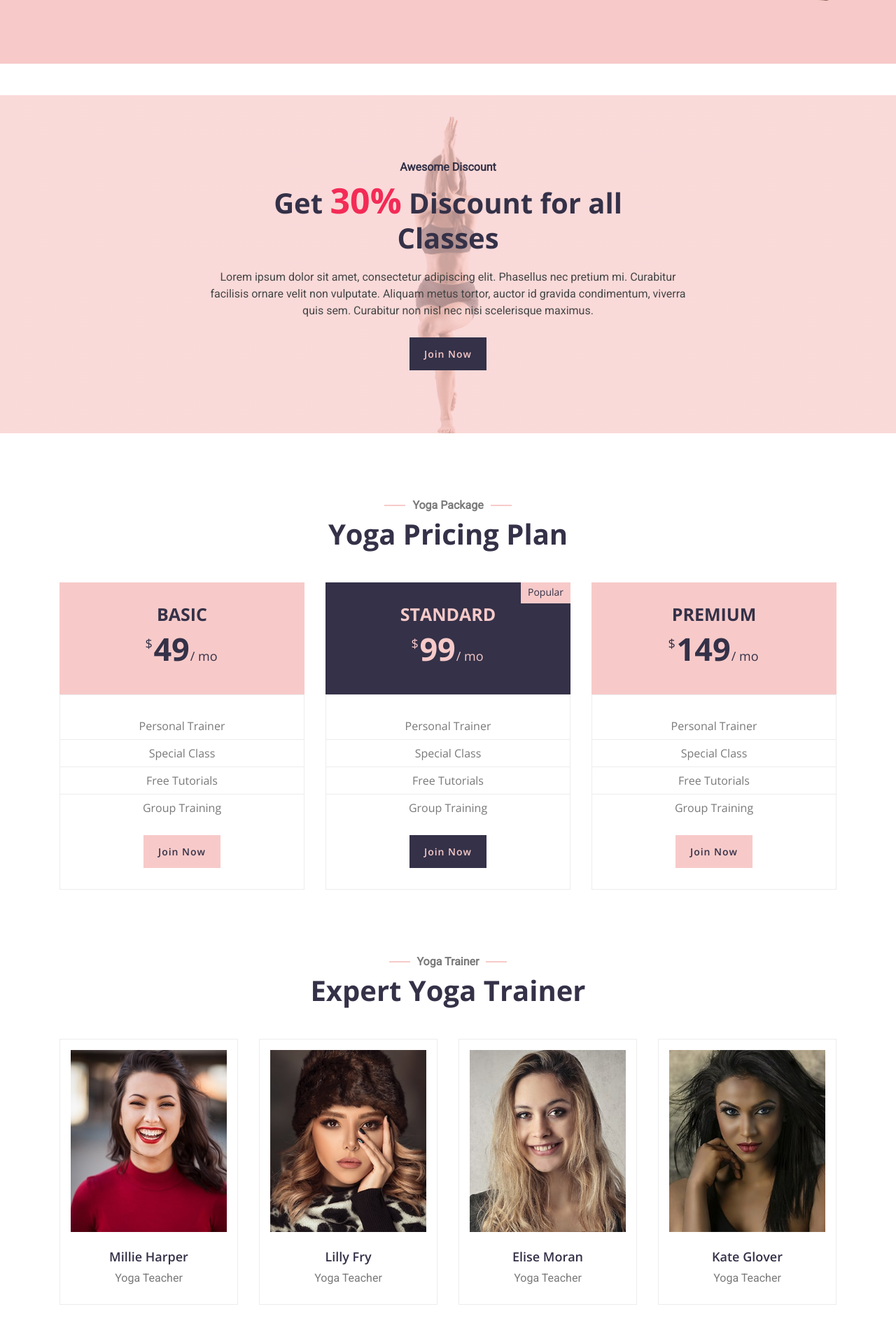
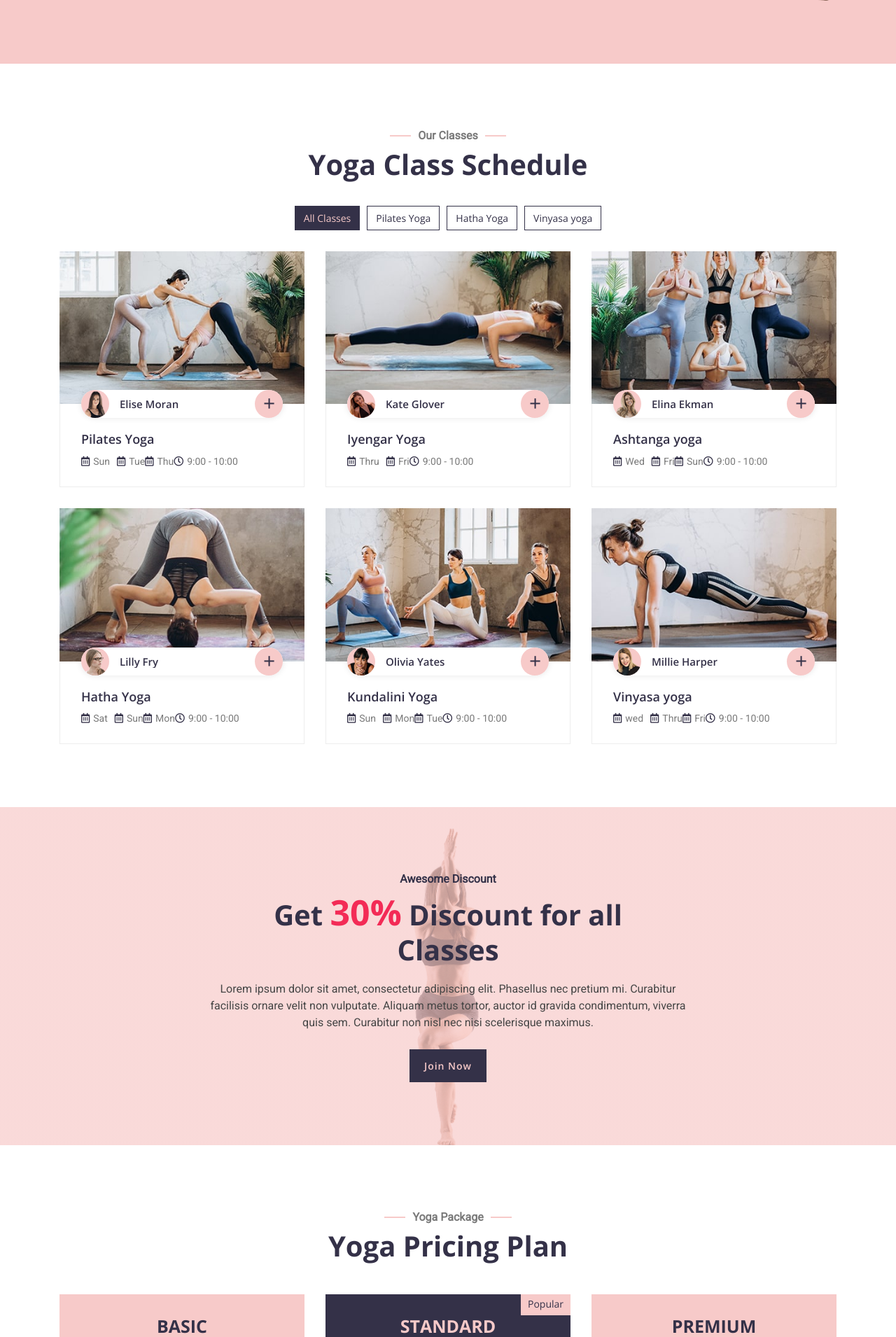
Before and after one commit to vikasinder/flask-project, a Flask app: page / in a window 1280 px wide. Shown: the part 600-2510 px from the top of the page at 70% size. Run offline with Flask 2, Linux system fonts and the light colour scheme; some libraries are stand-ins or nearby versions.

Commit message:
new changes

```diff
--- a/data/yoga.json
+++ b/data/yoga.json
@@ -6,7 +6,9 @@
         "class_days": ["Sun" , "Tue" , "Thu"],
         "class_timing": "9:00 - 10:00",
         "class_teacher_img": "/static/img/teacher-1.png",
-        "class_desc": "my name is khan1"
+        "class_desc": "my name is khan1",
+        "category": "Expert",
+        "unique_id":"1"
     },
     {
         "Instructor_name": "Kate Glover",
@@ -15,7 +17,9 @@
         "class_days": ["Thru" , "Fri" ],
         "class_timing": "9:00 - 10:00",
         "class_teacher_img": "/static/img/teacher-2.png",
-        "class_desc": "my name is khan2"
+        "class_desc": "my name is khan2",
+        "category": "Expert",
+        "unique_id":"2"
     },
     {
         "Instructor_name": "Elina Ekman",
@@ -24,7 +28,9 @@
         "class_days": ["Wed" , "Fri" , "Sun"],
         "class_timing": "9:00 - 10:00",
         "class_teacher_img": "/static/img/teacher-3.png",
-        "class_desc": "my name is khan3"
+        "class_desc": "my name is khan3",
+        "category": "Learner",
+        "unique_id":"3"
     },
 
     {
@@ -34,7 +40,9 @@
         "class_days": ["Sat" , "Sun" , "Mon"],
         "class_timing": "9:00 - 10:00",
         "class_teacher_img": "/static/img/teacher-4.png",
-        "class_desc": "my name is khan4"
+        "class_desc": "my name is khan4",
+        "category": "Expert",
+        "unique_id":"4"
     },
     {
         "Instructor_name": "Olivia Yates",
@@ -43,7 +51,9 @@
         "class_days": ["Sun" , "Mon" , "Tue"],
         "class_timing": "9:00 - 10:00",
         "class_teacher_img": "/static/img/teacher-5.png",
-        "class_desc": "my name is khan5"
+        "class_desc": "my name is khan5",
+        "category": "Learner",
+        "unique_id":"5"
     },
     {
         "Instructor_name": "Millie Harper",
@@ -52,7 +62,9 @@
         "class_days": ["wed" , "Thru" , "Fri"],
         "class_timing": "9:00 - 10:00",
         "class_teacher_img": "/static/img/teacher-6.png",
-        "class_desc": "my name is khan6"
+        "class_desc": "my name is khan6",
+        "category": "Expert",
+        "unique_id":"6"
     }
 
 ]
--- a/run.py
+++ b/run.py
@@ -2,6 +2,13 @@ from flask import Flask, render_template, json
 import os
 
 app = Flask(__name__)
+
+@app.context_processor
+def utility_processor():
+    data=[]
+    with open("data/yoga.json") as yoga_json:
+        data=json.load(yoga_json)
+    return dict(values=data)
 
 
 @app.route('/')  # http://127.0.0.1:5000/
@@ -19,10 +26,8 @@ def aboutus():
 
 @app.route('/services')  # http://127.0.0.1:5000/about_us
 def services():
-    data=[]
-    with open("data/yoga.json") as yoga_json:
-        data=json.load(yoga_json)
-    return render_template('services.html',values=data)
+
+    return render_template('services.html')
 
 
 @app.route('/contact')  # http://127.0.0.1:5000/services
--- a/templates/base.html
+++ b/templates/base.html
@@ -124,6 +124,58 @@
 
 
 
+    <div class="class">
+        <div class="container">
+
+
+            <div class="section-header text-center wow zoomIn" data-wow-delay="0.1s">
+                <p>Our Classes</p>
+                <h2>Yoga Class Schedule</h2>
+            </div>
+            <div class="row">
+                <div class="col-12">
+                    <ul id="class-filter">
+                        <li data-filter="*" class="filter-active">All Classes</li>
+                        <li data-filter=".filter-1">Pilates Yoga</li>
+                        <li data-filter=".filter-2">Hatha Yoga</li>
+                        <li data-filter=".filter-3">Vinyasa yoga</li>
+                    </ul>
+                </div>
+            </div>
+
+            <div class="row class-container">
+                {% for value in values %}
+                <div class="col-lg-4 col-md-6 col-sm-12 class-item filter-1 wow fadeInUp" data-wow-delay="0.0s">
+
+                    <div class="class-wrap">
+
+                        <div class="class-img">
+                            <img src="{{ value.class_img }}" alt="Image">
+                        </div>
+                        <div class="class-text">
+                            <div class="class-teacher">
+                                <img src="{{ value.class_teacher_img }}" alt="Image">
+                                <h3>{{ value.Instructor_name}}</h3>
+                                <a href="">+</a>
+                            </div>
+                            <h2>{{ value.class_yoga }}</h2>
+                            <div class="class-meta">
+                                {% for classes in value['class_days'] %}
+                                <p><i class="far fa-calendar-alt"></i>{{ classes }}</p>
+                                {% endfor %}
+                                <p><i class="far fa-clock"></i>{{ value.class_timing }}</p>
+                            </div>
+                        </div>
+
+                    </div>
+
+                </div>
+                {% endfor %}
+            </div>
+
+        </div>
+
+    </div>
 
     <main class="content">
         {% block content %}
@@ -145,7 +197,7 @@
 
 
     <!-- Team Start -->
-    <div class="team">
+    <!-- <div class="team">
         <div class="container">
             <div class="section-header text-center wow zoomIn" data-wow-delay="0.1s">
                 <p>Yoga Trainer</p>
@@ -222,7 +274,7 @@
                 </div>
             </div>
         </div>
-    </div>
+    </div> -->
     <!-- Team End -->
 
 
```
Also changed, not shown: templates/services.html (+0 -52 lines).
